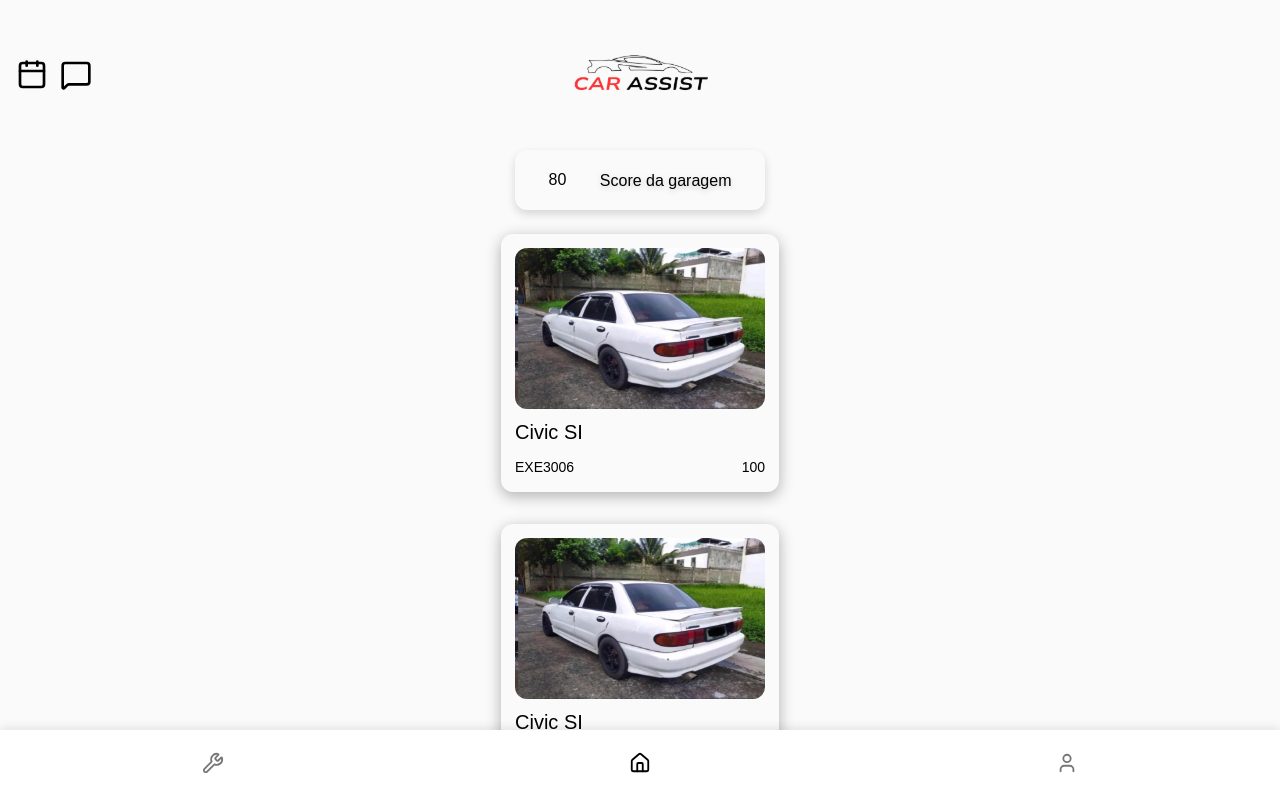
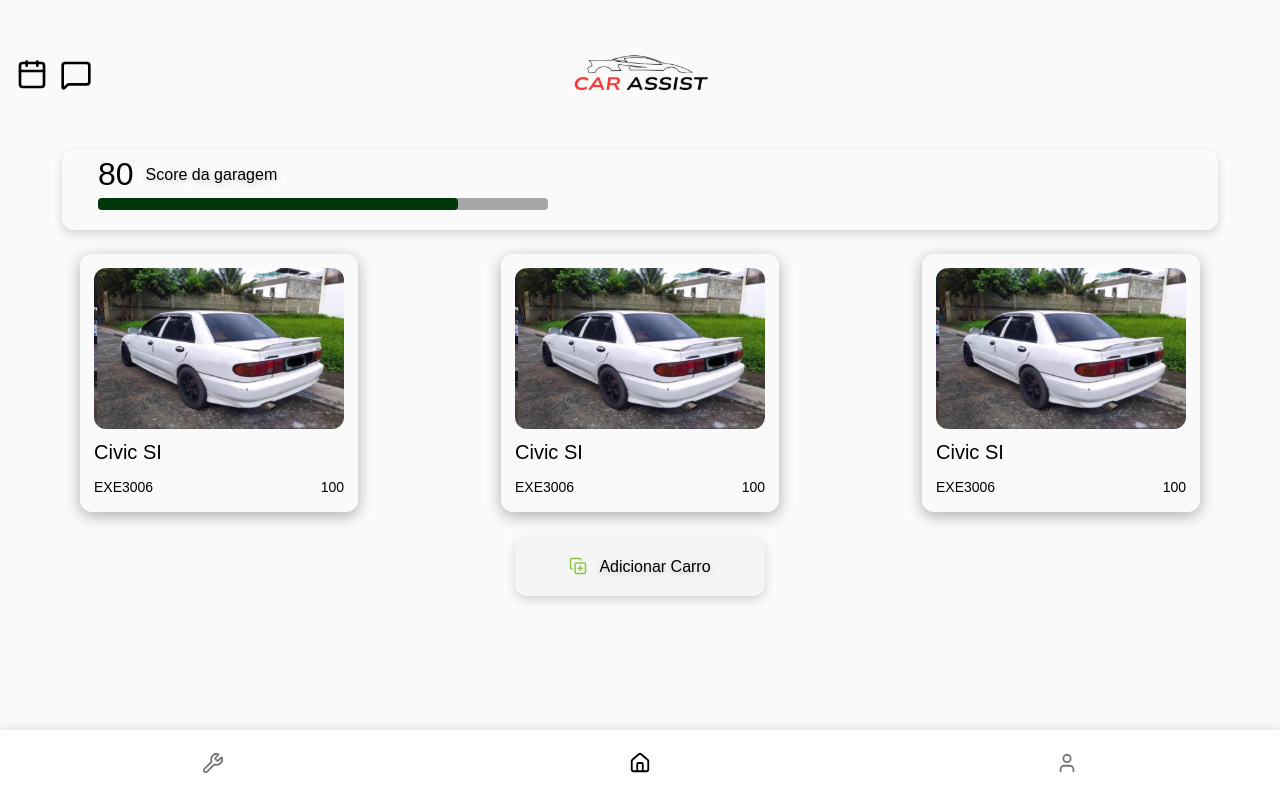
Before and after one commit to Guilherme1108/Car-Assist-Frontend, a React (Vite) app: page /menu in a window 1280 px wide. Shown: the top 800 px of the page. Built offline with nearby package versions, Linux system fonts and the light colour scheme.

Commit message:
responsividade do modelo tablet finalizado para as telas login, menu e registerAccount

```diff
--- a/src/pages/login/Login.css
+++ b/src/pages/login/Login.css
@@ -42,8 +42,9 @@ p {
     color: #FF0000;
 }
 
-@media (min-height: 1024px) {
+@media (min-width: 768px) {
   .textWelcome {
-    font-size: 2.25 rem;
+    font-size: 2.25rem;
+    color: blueviolet;
   }
 }
--- a/src/pages/menu/Menu.css
+++ b/src/pages/menu/Menu.css
@@ -4,7 +4,7 @@
     display: flex;
     flex-direction: column;
     align-items: center;
-    padding-bottom: 12px;
+    padding-bottom: 60px;
 }
 
 .containerScore {
@@ -15,6 +15,19 @@
     justify-content: space-evenly;
     border-radius: 12px;
     box-shadow: 0 4px 10px rgba(0, 0, 0, 0.15);
+}
+
+.textsScore {
+    width: 100%;
+    display: flex;
+    align-items: center;
+    justify-content: center;
+    justify-content: center;
+    gap: 12px;
+}
+
+.garagePoints {
+    font-size: 1.25rem;
 }
 
 .cards {
@@ -65,18 +78,14 @@
 .addCarButton {
     height: 60px;
     width: 250px;
-
     display: flex;
     align-items: center;
     justify-content: center;
     gap: 12px;
-
     background-color: #f5f5f5;
     border-radius: 12px;
-    border: none;           /* remove borda padrão */
-
-    box-shadow: 0 4px 10px rgba(0,0,0,0.15);
-
+    border: none;
+    box-shadow: 0 4px 10px rgba(0, 0, 0, 0.15);
     cursor: pointer;
 }
 
@@ -84,17 +93,52 @@
     color: #8bc34a;
 }
 
-@media (min-height: 1024px) {
-  .cards {
-    height: auto;
-    width: 100%;
-    display: flex;
-    flex-direction: row;
-    align-items: center;
-    justify-content: center;
-    flex-wrap: wrap;
-    gap: 32px;
-    padding-top: 24px;
-    padding-bottom: 24px;
+@media (min-width: 768px) {
+
+    .menuScreen {
+        padding-left: 80px;
+        padding-right: 80px;
+    }
+
+    .containerScore {
+        height: 80px;
+        width: 100%;
+        justify-content: start;
+        align-items: start;
+        flex-direction: column;
+        gap: 0px;
+        padding-left: 36px;
+    }
+
+    .textsScore {
+        width: 100%;
+        display: flex;
+        align-items: center;
+        justify-content: start;
+        gap: 12px;
+    }
+
+    .bar {
+        height: 12px;
+        width: 450px;
+        border-radius: 4px;
+        background-color: #A6A6A6;
+    }
+
+    .filledBar {
+        height: 100%;
+        width: 80%;
+        border-radius: 4px;
+        background-color: #00360C;
+    }
+
+    .garagePoints {
+        font-size: 2rem;
+    }
+
+    .cards {
+        flex-direction: row;
+        justify-content: space-between;
+        flex-wrap: wrap;
+    }
 }
-}
--- a/src/pages/menu/Menu.jsx
+++ b/src/pages/menu/Menu.jsx
@@ -1,6 +1,6 @@
 import "./Menu.css";
 import imagemCarro from '../../assets/carroTeste.webp'
-import {useNavigate} from "react-router-dom";
+import { useNavigate } from "react-router-dom";
 import { CopyPlus } from "lucide-react";
 import BottomBar from "../../components/bottomBar/BottomBar";
 
@@ -8,8 +8,15 @@ const MenuScreen = () => {
   return (
     <div className="menuScreen">
       <div className="containerScore">
-        <span className="garagePoints">80</span>
-        <p className="textScore">Score da garagem</p>
+        <div className="textsScore">
+          <span className="garagePoints">80</span>
+          <p className="textScore">Score da garagem</p>
+        </div>
+
+        <div className="bar">
+          <div className="filledBar"></div>
+        </div>
+
       </div>
 
       <div className="cards">
--- a/src/pages/registerAccount/RegisterAccount.css
+++ b/src/pages/registerAccount/RegisterAccount.css
@@ -36,7 +36,7 @@
     gap: 24px;
 }
 
-@media (min-height: 1024px) {
+@media (min-width: 768px) {
 
     .titlePage {
         font-size: 2rem;
```
Also changed, not shown: 1 other file (tests, documents, lock files or other folders).
